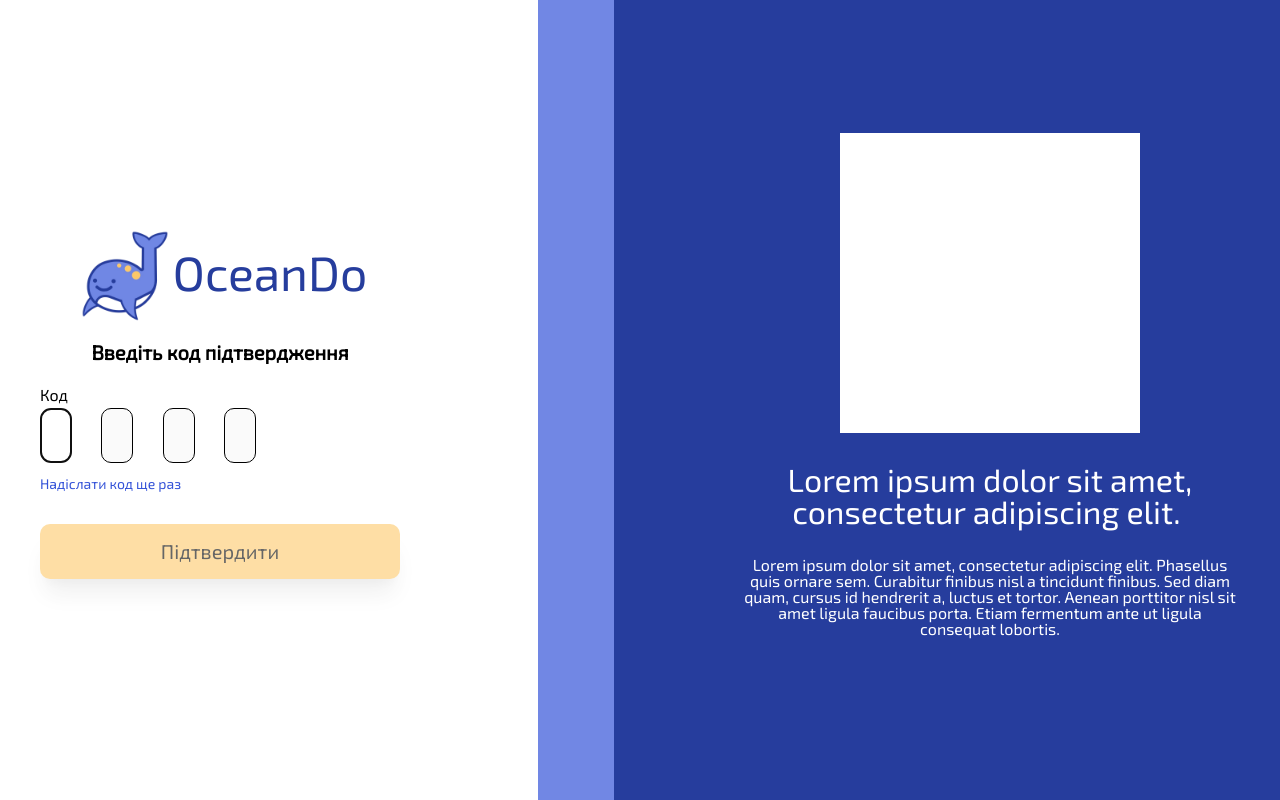
After one commit to JuliManhupli/OceanDo, a Django app: page /auth/code-verification/ in a window 1280 px wide. The commit adds this page. Run offline with Django 5.2, Linux system fonts and the light colour scheme.

Commit message:
Added templates for code verification and new password

```diff
--- /dev/null
+++ b/ocean_do/accounts/templates/accounts/code-verification.html
@@ -0,0 +1,53 @@
+{% extends 'ocean_do/base.html' %}
+{% load static %}
+{% block title %}
+Підтвердження коду
+{% endblock %}
+{% block content %}
+<body>
+    <div class="wrapper">
+        <div class="login-page">
+            <div class="login__form">
+                <div class="login__content">
+                    <div class="data-form">
+                        <div class="login__logo">
+                            <img class="logo-img" src="{% static 'img/logo/logo-removebg.png' %}" alt="No image">
+                            <p class="logo-name">OceanDo</p>
+                        </div>
+                        <form class="form-login" method="post">
+                            <p class="title-for-account">Введіть код підтвердження</p>
+                            <div class="form-area">
+                                <p class="data-name">Код</p>
+                                <div class="code-form">
+                                    <input class="data-input code-input" type="number">
+                                    <input class="data-input code-input" type="number" disabled>
+                                    <input class="data-input code-input" type="number" disabled>
+                                    <input class="data-input code-input" type="number" disabled>
+                                </div>
+                                <div class="other-options">
+                                    <button class="login__link" href="#">Надіслати код ще раз</button>
+                                </div>
+                            </div>
+                            <button class="account-button code-verify-btn" href="#">Підтвердити</button>
+                        </form>
+                    </div>
+                    <div class="info-form">
+                        <div class="bg-picture">
+                        </div>
+                        <div class="text-container">
+                            <h2 class="invite-text">Lorem ipsum dolor sit amet, consectetur adipiscing elit. </h2>
+                            <p class="invite-paragraph">Lorem ipsum dolor sit amet, consectetur adipiscing elit.
+                                Phasellus quis
+                                ornare sem.
+                                Curabitur finibus nisl a tincidunt
+                                finibus. Sed diam quam, cursus id hendrerit a, luctus et tortor. Aenean porttitor nisl
+                                sit amet ligula faucibus porta.
+                                Etiam fermentum ante ut ligula consequat lobortis.</p>
+                        </div>
+                    </div>
+                </div>
+            </div>
+        </div>
+    </div>
+</body>
+{% endblock %}
--- a/ocean_do/accounts/urls.py
+++ b/ocean_do/accounts/urls.py
@@ -6,4 +6,6 @@ app_name = 'accounts'
 urlpatterns = [
     path('register/', views.register_view, name='register'),
     path('login/', views.login_view, name='login'),
+    path('new-password/', views.change_password_view, name='new-password'),
+    path('code-verification/', views.code_verification_view, name='code-verification'),
 ]
--- a/ocean_do/accounts/views.py
+++ b/ocean_do/accounts/views.py
@@ -50,3 +50,11 @@ def register_view(request, *args, **kwargs):
 
     context = {'form': form}
     return render(request, "accounts/register.html", context)
+
+
+def change_password_view(request):
+    return render(request, "accounts/new-password.html")
+
+
+def code_verification_view(request):
+    return render(request, "accounts/code-verification.html")
--- a/ocean_do/ocean_do/static/css/style.css
+++ b/ocean_do/ocean_do/static/css/style.css
@@ -1,8 +1,15 @@
-/* Reset */
-/*@import url("css/reset.css");*/
-
 /* Fonts */
 @import url("https://fonts.googleapis.com/css?family=Exo+2:regular&display=swap");
+
+:root {
+    --dark-blue: #263D9D;
+    --light-blue: #7187E4;
+    --yellow: #FDC969;
+    --bg-grey: #EBEBEB;
+    --light-grey: #E6E6E6;
+    --dark-grey: #888888;
+    --red: #B5415C;
+}
 
 body {
     font-family: "Exo 2";
@@ -22,7 +29,7 @@ body {
 
 [class*="__form"] {
     max-width: 1260px;
-    max-height: 724px;
+    max-height: 652px;
     width: 100%;
     height: 100%;
     z-index: 2;
@@ -49,18 +56,24 @@ body {
 
 .login-page::before {
     left: 42%;
-    background-color: #7187E4;
+    background-color: var(--light-blue);
 }
 
 .login-page::after {
     left: 48%;
-    background-color: #263D9D;
+    background-color: var(--dark-blue);
 }
 
 .login__content{
     display: flex;
     flex-direction: row;
     justify-content: space-between;
+    height: 100%;
+}
+
+@media (max-width: 1981px) {
+    .login__form {
+    }
 }
 
 @media (max-width: 991.98px) {
@@ -76,7 +89,6 @@ body {
     .login__content {
         display: flex;
         justify-content: center;
-        height: 100%;
     }
 
 }
@@ -84,12 +96,9 @@ body {
 /* DATA BLOCK */
 .data-form {
     display: flex;
+    justify-content: center;
     flex-direction: column;
-    align-items: center;
-    justify-content: space-between;
     width: 360px;
-    margin-top: 110px;
-    margin-bottom: 100px;
     margin-left: 30px;
 }
 
@@ -102,19 +111,19 @@ body {
     display: flex;
     align-items: center;
     justify-content: center;
-    max-height: 120px;
+    max-height: 100px;
     height: 100%;
     width: 100%;
     margin-bottom: 10px;
 }
 
 .logo-img {
-    height: 100%;
+    height: 100px;
 }
 
 .logo-name {
     font-size: 48px;
-    color: #263D9D;
+    color: var(--dark-blue);
 }
 
 @media (max-width: 991.98px) {
@@ -130,7 +139,7 @@ body {
 @media (max-width: 575.98px) {
 
     .login__logo {
-        max-height: 90px;
+        max-height: 80px;
     }
 
     .logo-name {
@@ -145,7 +154,7 @@ body {
 .form-area {
     display: flex;
     flex-direction: column;
-    margin-top: 30px;
+    margin-top: 10px;
 }
 
 .register-area {
@@ -153,7 +162,7 @@ body {
 }
 
 .data-name {
-    padding: 12px 0px;
+    padding: 5px 0px;
 }
 
 .data-input {
@@ -191,8 +200,8 @@ body {
 }
 
 .account-button {
-    background-color: #FDC969;
-    padding: 16px 160px;
+    background-color: var(--yellow);
+    padding: 0px;
     width: 100%;
     height: 55px;
     margin-top: 20px;
@@ -207,8 +216,6 @@ body {
 
 .register-button {
     margin-top: 25px;
-    margin-bottom: 0;
-    padding-left: 129px;
 }
 
 
@@ -217,6 +224,7 @@ body {
     display: flex;
     flex-direction: column;
     align-items: center;
+    justify-content: center;
     width: 500px;
     margin-right: 30px;
 }
@@ -229,8 +237,8 @@ body {
 
 .bg-picture {
     background-color: white;
-    width: 400px;
-    height: 400px;
+    width: 300px;
+    height: 300px;
     margin-bottom: 30px;
 }
 
@@ -241,7 +249,6 @@ body {
 
 .invite-text {
     font-size: 32px;
-    padding: 45px;
 }
 
 .invite-paragraph {
@@ -249,23 +256,50 @@ body {
     padding-bottom: 30px;
 }
 
+/* NEW PASSWORD */
+.title-for-account{
+    font-size: 20px;
+    font-weight: 600;
+    text-align: center;
+    padding: 10px;
+}
+/* NEW PASSWORD */
+
+
+/* CODE VARIFICATION*/
+.code-form{
+    display: flex;
+    justify-content: space-between;
+    width: 60%;
+}
+
+.code-form .code-input {
+    font-size: 20px;
+    font-weight: 600;
+    text-align: start;
+    width: 32px;
+}
+
+.code-form .code-input::-webkit-inner-spin-button,
+.code-form .code-input::-webkit-outer-spin-button{
+    display: none;
+}
+
+.code-verify-btn{
+    opacity: 0.6;
+    pointer-events: none;
+}
+
+.code-verify-btn.active{
+    opacity: 1;
+    pointer-events: auto;
+}
+
+/* CODE VARIFICATION*/
+
 
 
 /* ----------------------------------HOME PAGE---------------------------------- */
-
-
-/* ----------------------------------HOME PAGE---------------------------------- */
-
-
-:root {
-    --dark-blue: #263D9D;
-    --light-blue: #7187E4;
-    --yellow: #FDC969;
-    --bg-grey: #EBEBEB;
-    --light-grey: #E6E6E6;
-    --dark-grey: #888888;
-    --red: #B5415C;
-}
 
 .home-body {
     background: var(--bg-grey);
@@ -756,6 +790,10 @@ main .task-panel .plus-task .icon {
     overflow-y: hidden;
 }
 
+.tasks-class{
+
+}
+
 .tasks-class.active .task-popup{
     opacity: 1;
     pointer-events: auto;
--- a/ocean_do/ocean_do/templates/ocean_do/base.html
+++ b/ocean_do/ocean_do/templates/ocean_do/base.html
@@ -10,10 +10,11 @@
     <meta charset="UTF-8">
     <link href='https://unpkg.com/boxicons@2.1.4/css/boxicons.min.css' rel='stylesheet'>
     <meta name="viewport" content="width=device-width, initial-scale=1.0">
-    <link rel="stylesheet" href="{% static 'css/style.css' %}">
+<!--    <link rel="stylesheet" href="{% static 'css/style.css' %}">-->
     <link rel="stylesheet" href="{% static 'css/reset.css' %}">
-    <script src="{% static 'js/script.js' %}"></script>
-<!--    <link rel="stylesheet" href="{% static 'css/style.css' %}?v=1">-->
+<!--    <script src="{% static 'js/script.js' %}"></script>-->
+    <script src="{% static 'js/script.js' %}?v=1"></script>
+    <link rel="stylesheet" href="{% static 'css/style.css' %}?v=1">
 <!--    <link rel="stylesheet" href="{% static 'css/style.css' %}?v=1">-->
 
 </head>
--- a/ocean_do/ocean_do/templates/ocean_do/index.html
+++ b/ocean_do/ocean_do/templates/ocean_do/index.html
@@ -180,7 +180,7 @@
         <!-- MAIN -->
     </section>
     <!-- CONTENT -->
-
+</body>
 {% else %}
     <!-- Цей блок буде видимим тільки для неавторизованих користувачів -->
     <h1>Ви не авторизовані</h1>
```
Also changed, not shown: ocean_do/accounts/templates/accounts/new-password.html (added, +49 -0 lines), ocean_do/ocean_do/static/js/script.js (+43 -1 lines).
